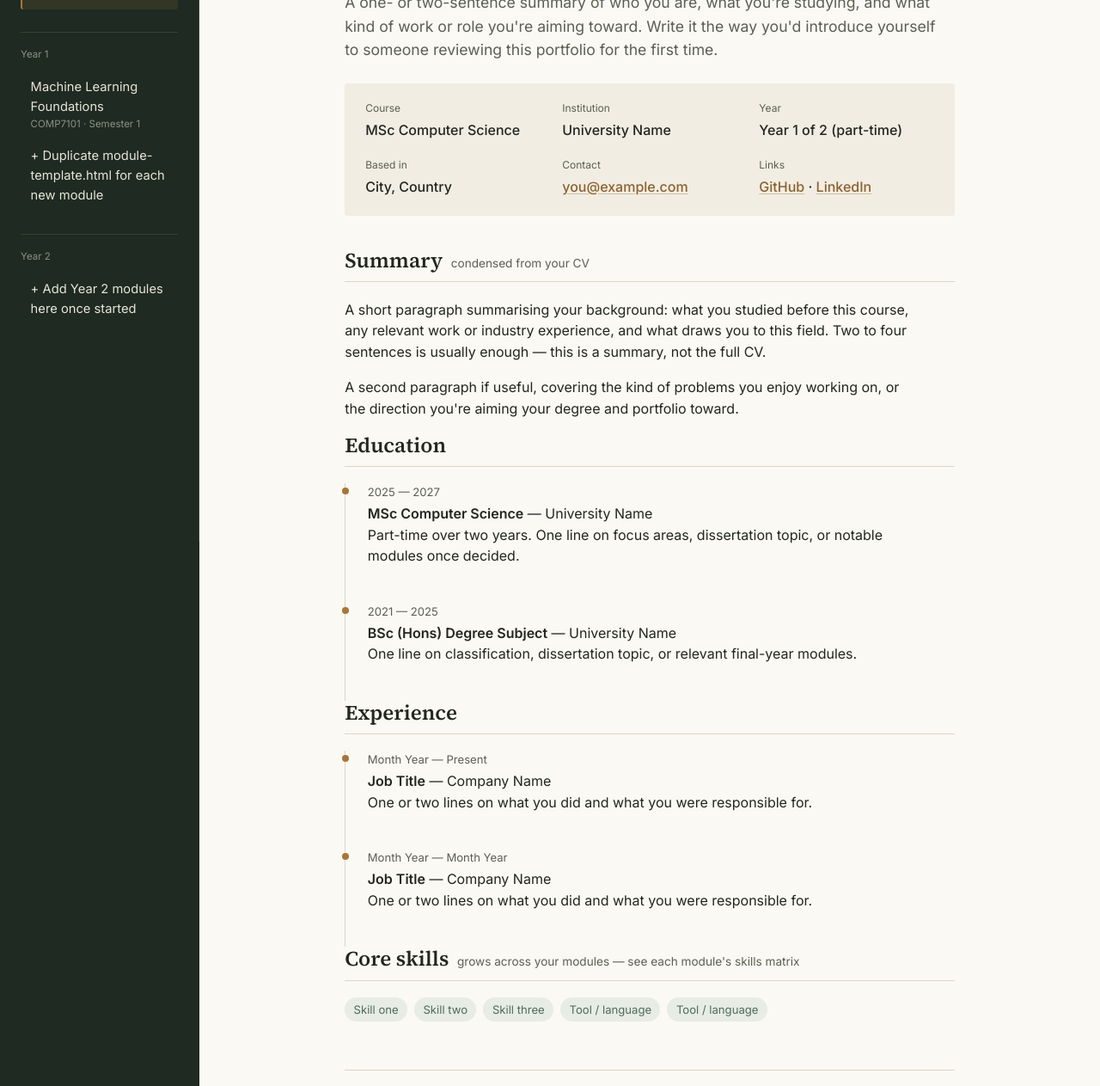
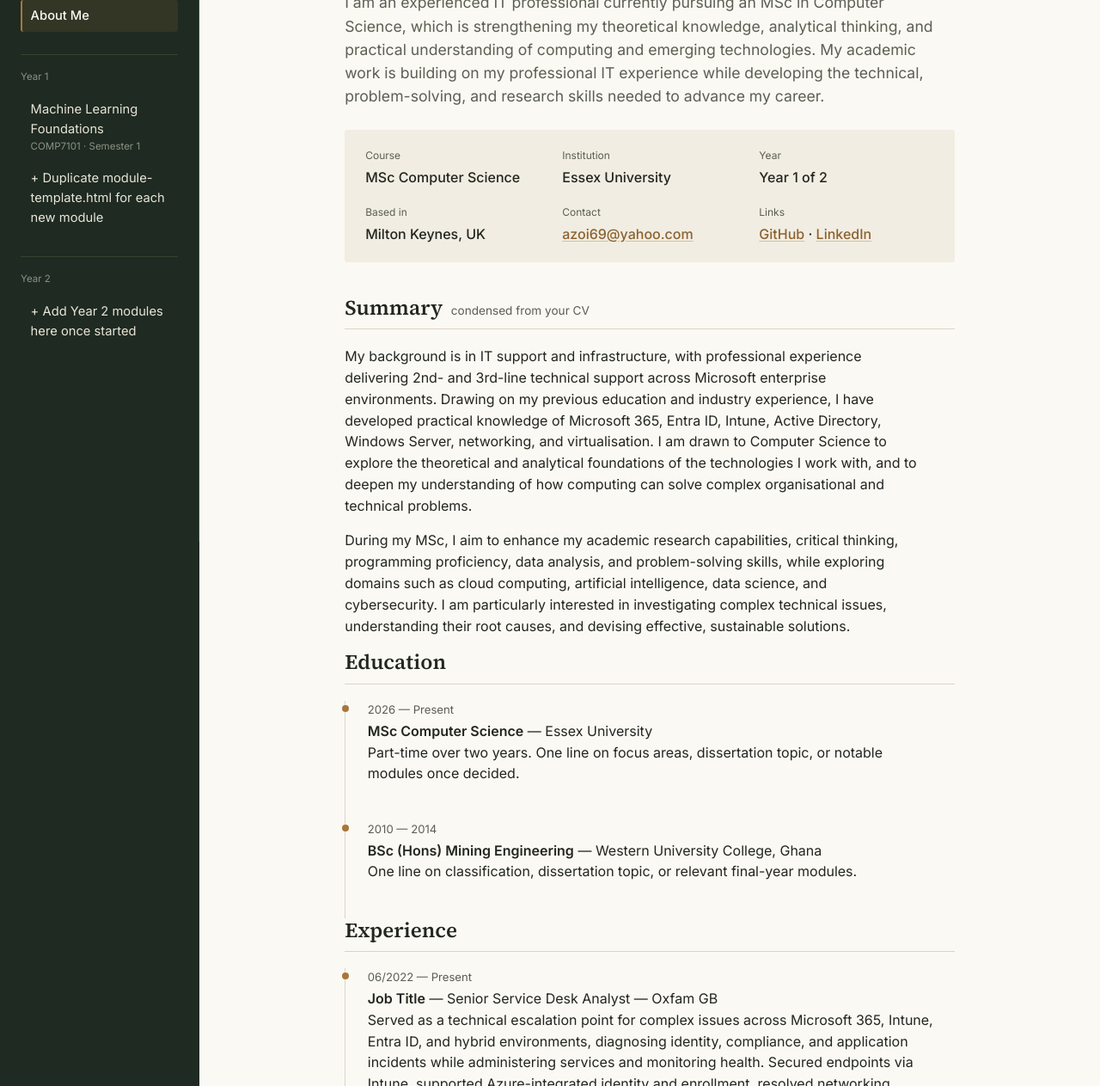
Before and after one commit to Siva-tadigh/e-portfolio, a plain HTML site: page index.html in a window 1280 px wide. Shown: the part 170-1433 px from the top of the page at 86% size. Drawn offline with Linux system fonts and the light colour scheme.

Commit message:
Update index.html

```diff
--- a/index.html
+++ b/index.html
@@ -11,7 +11,7 @@
 
   <!-- ============ SPINE / NAV — copy this block, unchanged, onto every page ============ -->
   <aside class="spine">
-    <p class="spine__mark">Your Name<span>.</span></p>
+    <p class="spine__mark">SYLVANUS KOBLA SEGO<span>.</span></p>
     <p class="spine__role">MSc Computer Science — Learning Portfolio</p>
 
     <nav aria-label="Portfolio navigation">
@@ -50,11 +50,13 @@
     <div class="page__inner">
 
       <p class="kicker">About Me</p>
-      <h1>Hi, I'm Your Name.</h1>
+      <h1>Hi, I'm SYLVANUS KOBLA SEGO.</h1>
       <p class="lede">
-        A one- or two-sentence summary of who you are, what you're studying, and what
-        kind of work or role you're aiming toward. Write it the way you'd introduce
-        yourself to someone reviewing this portfolio for the first time.
+        I am an experienced IT professional currently pursuing an MSc in Computer Science,
+        which is strengthening my theoretical knowledge, analytical thinking, and practical
+        understanding of computing and emerging technologies. My academic work is building on
+        my professional IT experience while developing the technical, problem-solving, and
+        research skills needed to advance my career.
       </p>
 
       <dl class="meta-grid">
@@ -64,19 +66,19 @@
         </div>
         <div>
           <dt>Institution</dt>
-          <dd>University Name</dd>
+          <dd>Essex University</dd>
         </div>
         <div>
           <dt>Year</dt>
-          <dd>Year 1 of 2 (part-time)</dd>
+          <dd>Year 1 of 2</dd>
         </div>
         <div>
           <dt>Based in</dt>
-          <dd>City, Country</dd>
+          <dd>Milton Keynes, UK</dd>
         </div>
         <div>
           <dt>Contact</dt>
-          <dd><a href="mailto:you@example.com">you@example.com</a></dd>
+          <dd><a href="mailto:you@example.com">azoi69@yahoo.com</a></dd>
         </div>
         <div>
           <dt>Links</dt>
@@ -90,14 +92,21 @@
           <span class="hint">condensed from your CV</span>
         </div>
         <p>
-          A short paragraph summarising your background: what you studied before this
-          course, any relevant work or industry experience, and what draws you to this
-          field. Two to four sentences is usually enough — this is a summary, not the
-          full CV.
+          My background is in IT support and infrastructure, with professional experience
+          delivering 2nd- and 3rd-line technical support across Microsoft enterprise
+          environments. Drawing on my previous education and industry experience, I have developed
+          practical knowledge of Microsoft 365, Entra ID, Intune, Active Directory, Windows
+          Server, networking, and virtualisation. I am drawn to Computer Science to explore the
+          theoretical and analytical foundations of the technologies I work with, and to
+          deepen my understanding of how computing can solve complex organisational and
+          technical problems.
         </p>
         <p>
-          A second paragraph if useful, covering the kind of problems you enjoy working
-          on, or the direction you're aiming your degree and portfolio toward.
+          During my MSc, I aim to enhance my academic research capabilities, critical thinking,
+         programming proficiency, data analysis, and problem-solving skills, while exploring
+         domains such as cloud computing, artificial intelligence, data science, and
+         cybersecurity. I am particularly interested in investigating complex technical
+         issues, understanding their root causes, and devising effective, sustainable solutions.
         </p>
       </section>
 
@@ -107,13 +116,13 @@
         </div>
         <ul class="timeline">
           <li>
-            <span class="when">2025 — 2027</span>
-            <strong>MSc Computer Science</strong> — University Name
+            <span class="when">2026 — Present</span>
+            <strong>MSc Computer Science</strong> — Essex University
             <p>Part-time over two years. One line on focus areas, dissertation topic, or notable modules once decided.</p>
           </li>
           <li>
-            <span class="when">2021 — 2025</span>
-            <strong>BSc (Hons) Degree Subject</strong> — University Name
+            <span class="when">2010 — 2014</span>
+            <strong>BSc (Hons) Mining Engineering</strong> — Western University College, Ghana
             <p>One line on classification, dissertation topic, or relevant final-year modules.</p>
           </li>
         </ul>
@@ -125,14 +134,19 @@
         </div>
         <ul class="timeline">
           <li>
-            <span class="when">Month Year — Present</span>
-            <strong>Job Title</strong> — Company Name
-            <p>One or two lines on what you did and what you were responsible for.</p>
+            <span class="when">06/2022 — Present</span>
+            <strong>Job Title</strong> — Senior Service Desk Analyst — Oxfam GB
+            <p>Served as a technical escalation point for complex issues across Microsoft 365, Intune, Entra ID, and hybrid environments,
+              diagnosing identity, compliance, and application incidents while administering services and monitoring health. Secured
+              endpoints via Intune, supported Azure-integrated identity and enrollment, resolved networking problems with Cisco Meraki,
+              collaborated with vendors on critical fixes, and drove improvements to lower recurring incidents..</p>
           </li>
           <li>
-            <span class="when">Month Year — Month Year</span>
-            <strong>Job Title</strong> — Company Name
-            <p>One or two lines on what you did and what you were responsible for.</p>
+            <span class="when"> 2021— 05/2022</span>
+            <strong>Job Title</strong> IT Service Desk Analyst — Natco Food Ltd
+            <p>Delivered comprehensive 1st and 2nd line support for Microsoft 365, Windows environments, and Windows Server infrastructure,
+              while managing Active Directory accounts, permissions, and group policies. Resolved email, authentication, and endpoint issues
+              alongside executing system updates and maintenance to bolster security, reliability, and consistent performance.</p>
           </li>
         </ul>
       </section>
```
